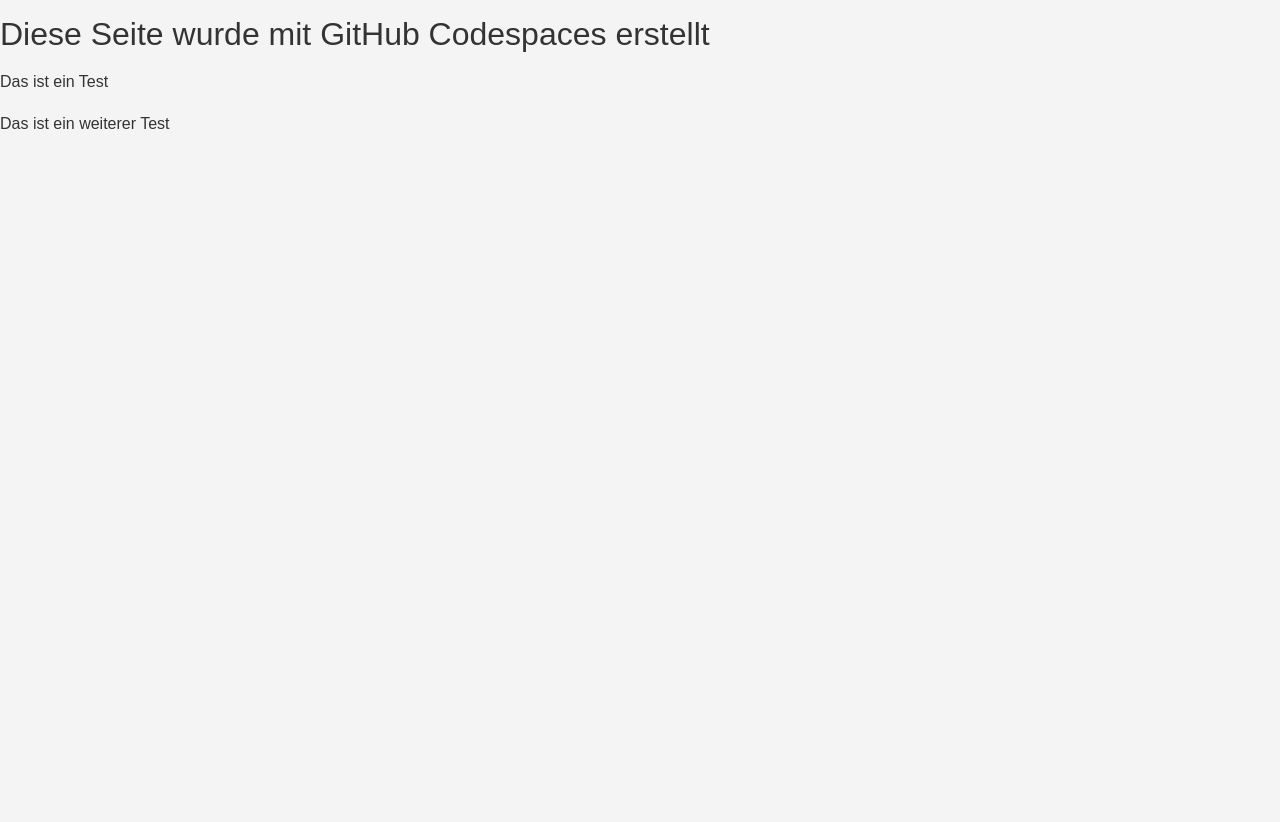
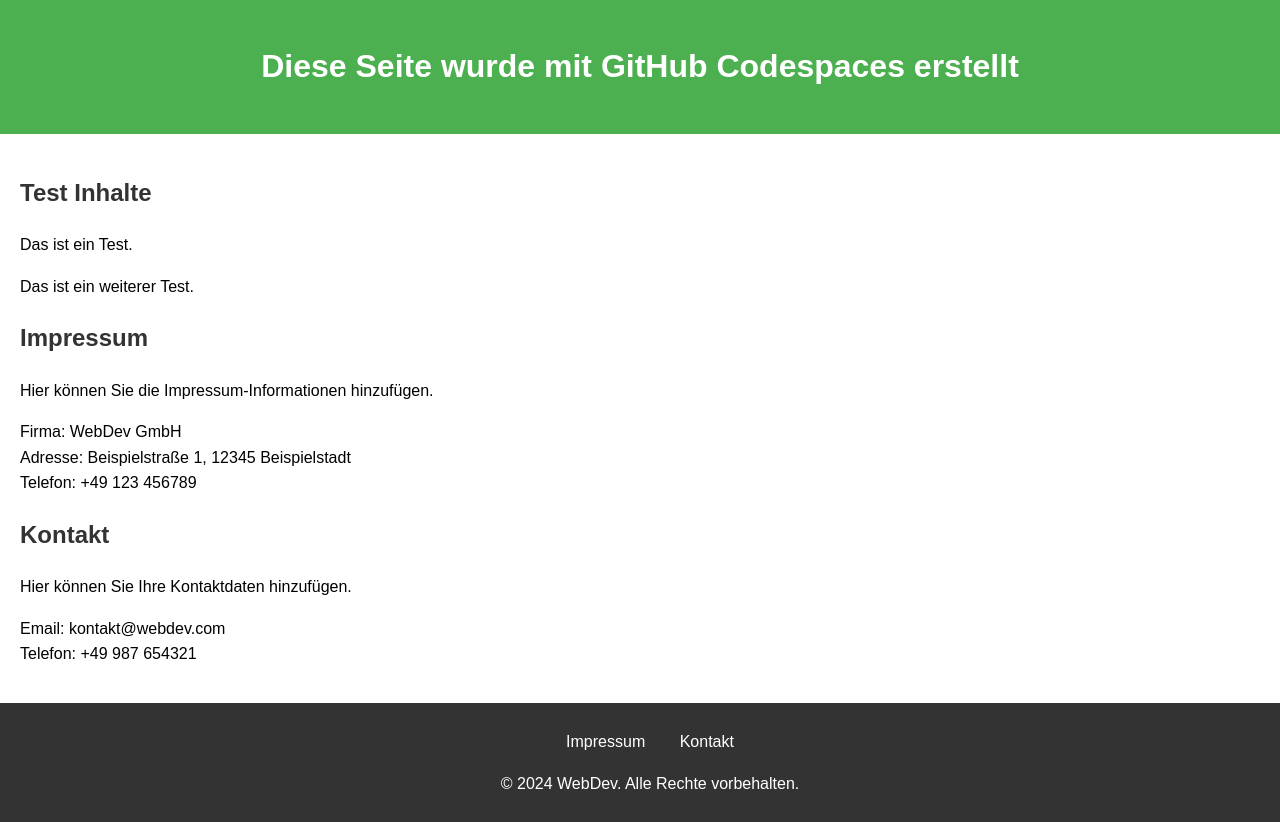
Before and after one commit to Poolnudel/WebDev, a PHP site: page / in a window 1280 px wide. Before the commit the page ends 129 px from the top, so only its background shows below. Run offline with PHP 8.4, Linux system fonts and the light colour scheme.

Commit message:
done  footer , Page Creation and Content Organization

```diff
--- a/index.html
+++ b/index.html
@@ -1,13 +1,47 @@
 <!DOCTYPE html>
+<html lang="de">
 <head>
     <title>WebDev</title>
-    <meta favicon="favicon.ico">
-    <meta charset="utf8">
+    <meta charset="utf-8">
     <meta name="viewport" content="width=device-width, initial-scale=1">
     <link rel="stylesheet" href="style/style.css">
 </head>
 <body>
-    <h1>Diese Seite wurde mit GitHub Codespaces erstellt</h1>
-    <p>Das ist ein Test</p>
-    <p>Das ist ein weiterer Test</p>
+    <header>
+        <h1>Diese Seite wurde mit GitHub Codespaces erstellt</h1>
+    </header>
+
+    <main>
+        <section>
+            <h2>Test Inhalte</h2>
+            <p>Das ist ein Test.</p>
+            <p>Das ist ein weiterer Test.</p>
+        </section>
+
+        <section id="impressum">
+            <h2>Impressum</h2>
+            <p>Hier können Sie die Impressum-Informationen hinzufügen.</p>
+            <p>Firma: WebDev GmbH<br>
+            Adresse: Beispielstraße 1, 12345 Beispielstadt<br>
+            Telefon: +49 123 456789</p>
+        </section>
+
+        <section id="contact">
+            <h2>Kontakt</h2>
+            <p>Hier können Sie Ihre Kontaktdaten hinzufügen.</p>
+            <p>Email: kontakt@webdev.com<br>
+            Telefon: +49 987 654321</p>
+        </section>
+    </main>
+
+    <footer>
+        <nav>
+            <ul>
+                <li><a href="#impressum">Impressum</a></li>
+                <li><a href="#contact">Kontakt</a></li>
+            </ul>
+        </nav>
+        <p>&copy; 2024 WebDev. Alle Rechte vorbehalten.</p>
+    </footer>
 </body>
+</html>
--- a/style/style.css
+++ b/style/style.css
@@ -1,63 +1,50 @@
-/* Base styles for the website */
-
 body {
+    font-family: Arial, sans-serif;
+    line-height: 1.6;
     margin: 0;
     padding: 0;
-    font-family: Arial, sans-serif;
-    background-color: #f4f4f4;
+}
+
+header {
+    background-color: #4CAF50;
+    color: white;
+    padding: 20px;
+    text-align: center;
+}
+
+main {
+    padding: 20px;
+}
+
+h2 {
     color: #333;
 }
 
-h1, h2, h3, h4, h5, h6 {
-    margin: 0;
-    padding: 0.5em 0;
-    font-weight: normal;
+footer {
+    background-color: #333;
+    color: white;
+    text-align: center;
+    padding: 10px;
+    position: relative;
+    bottom: 0;
+    width: 100%;
 }
 
-p {
-    margin: 0 0 1em;
-    line-height: 1.6;
+footer nav ul {
+    list-style-type: none;
+    padding: 0;
 }
 
-a {
-    color: #3498db;
+footer nav ul li {
+    display: inline;
+    margin: 0 15px;
+}
+
+footer nav ul li a {
+    color: white;
     text-decoration: none;
 }
 
-a:hover {
+footer nav ul li a:hover {
     text-decoration: underline;
 }
-
-ul {
-    list-style: none;
-    padding: 0;
-}
-
-.container {
-    width: 80%;
-    margin: 0 auto;
-    padding: 1em;
-}
-
-header, footer {
-    background-color: #333;
-    color: #fff;
-    padding: 1em 0;
-    text-align: center;
-}
-
-header a, footer a {
-    color: #fff;
-}
-
-button {
-    background-color: #3498db;
-    color: #fff;
-    border: none;
-    padding: 0.5em 1em;
-    cursor: pointer;
-}
-
-button:hover {
-    background-color: #2980b9;
-}
```
